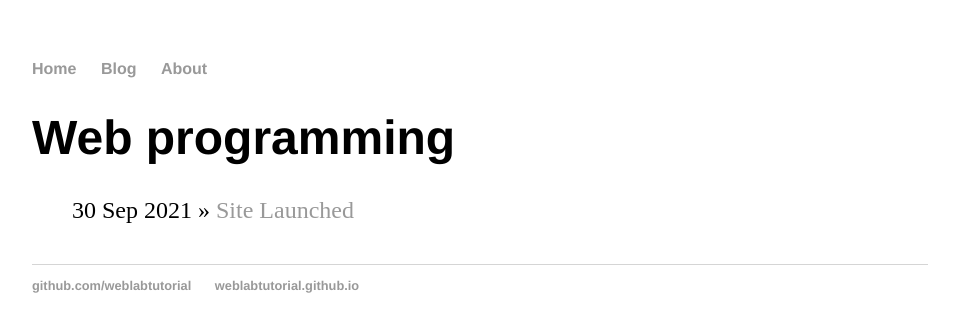
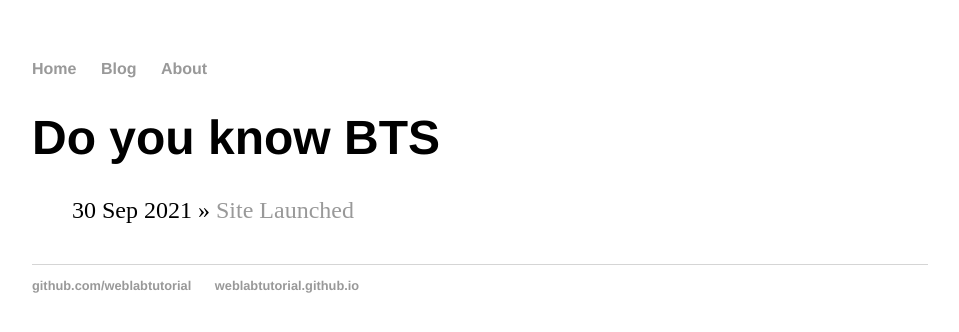
Before and after one commit to gedoyamusa/gedoyamusa.github.io, a Jekyll site: the page built from blog/index.html, in a window 1280 px wide. Shown: the top 332 px of the page, without its empty margins (160-1119 px from the left). Built offline with Jekyll 4.4.1, drawn with Linux system fonts in a browser that asks for light colours.

Commit message:
Update index.html

```diff
--- a/blog/index.html
+++ b/blog/index.html
@@ -1,6 +1,6 @@
 ---
 layout: default
-title: Web programming
+title: Do you know BTS
 ---
 <h1>{{page.title}}</h1>
 <ul class="posts">
```
